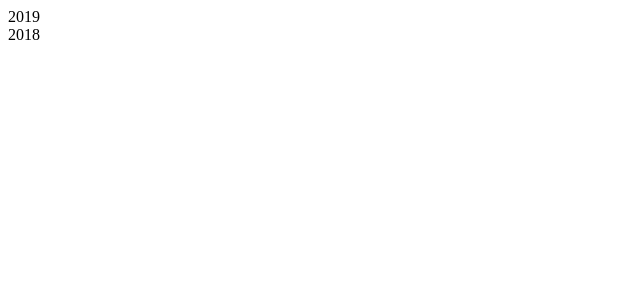
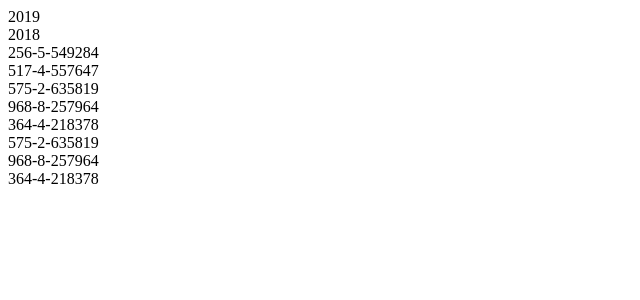
Before and after one commit to lokhmakov/mentoring, a React (Create React App) app: page / in a window 1280 px wide. Shown: the top 300 px of the page, without its empty margins (0-640 px from the left). Built offline with nearby package versions, Linux system fonts and the light colour scheme.

Commit message:
Unfiltered list on start

```diff
--- a/src/2020-03-09/madeleine--filter.tsx
+++ b/src/2020-03-09/madeleine--filter.tsx
@@ -31,8 +31,10 @@ function App() {
   }, [])
 
   React.useEffect(() => {
-    const list = Object.keys(data)
-    setOrder(list.filter(id => data[id].date.includes(year)))
+    if (year) {
+      const list = Object.keys(data)
+      setOrder(list.filter(id => data[id].date.includes(year)))
+    }
   }, [year])
 
   return (
```
